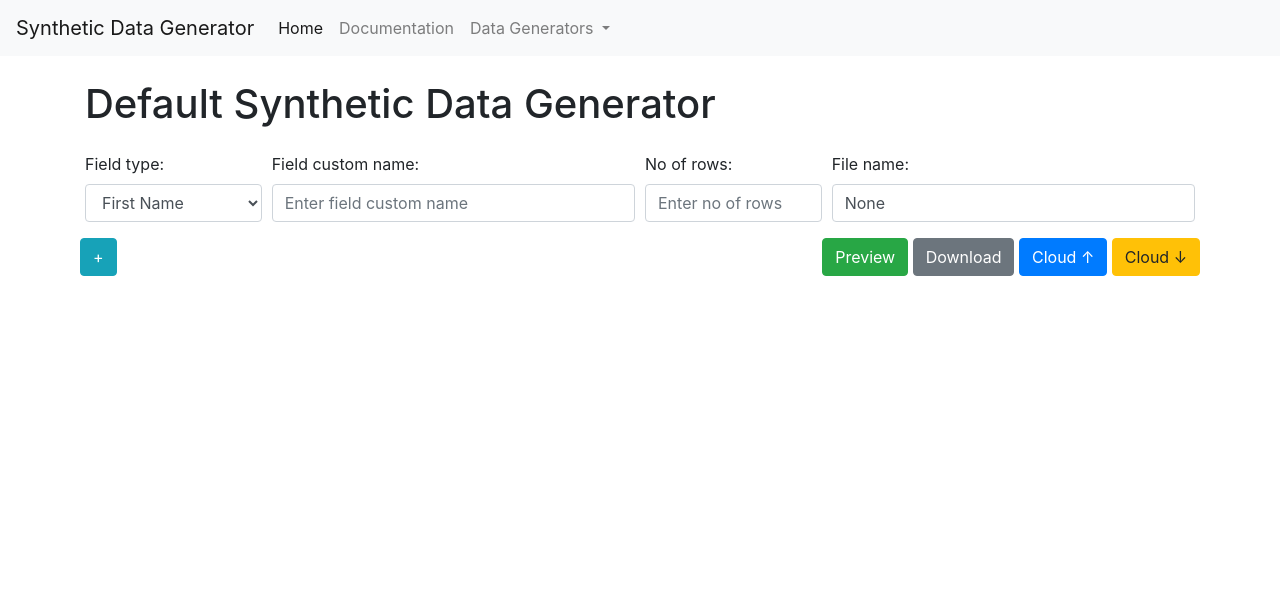
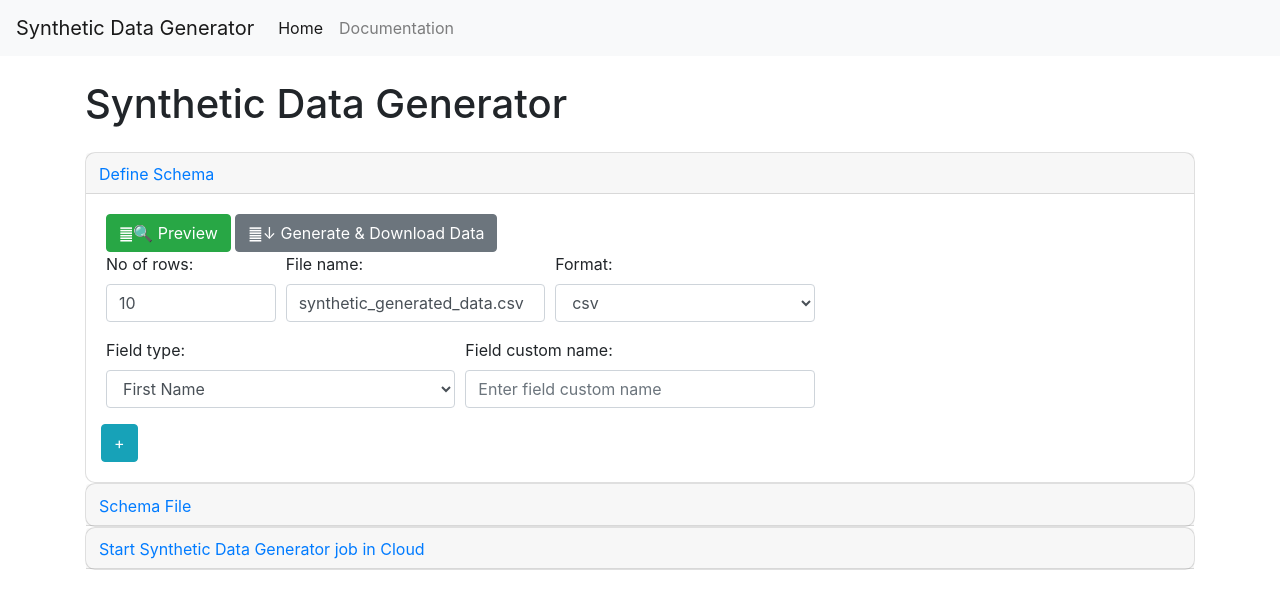
Before and after one commit to koopy4848/synthetic-data-generator, a Flask app: page / in a window 1280 px wide. Shown: the top 609 px of the page. Run offline with Flask 3, Linux system fonts and the light colour scheme; some libraries are stand-ins or nearby versions.

Commit message:
refactor UI

```diff
--- a/run.py
+++ b/run.py
@@ -7,9 +7,7 @@ env = os.environ.get('ENVIRONMENT', 'development')
 
 # Load the corresponding .env file
 if env == 'development':
-    dotenv_path = '.env'
-
-load_dotenv(dotenv_path)
+    load_dotenv()
 
 
 app = create_app()
--- a/webapp/app/__init__.py
+++ b/webapp/app/__init__.py
@@ -1,6 +1,5 @@
 from flask import Flask
 from .default_sdg import default_blueprint
-from .schema_sdg import schema_blueprint
 from .test_sdg import test_blueprint
 
 
@@ -8,5 +7,4 @@ def create_app():
     app = Flask(__name__)
     app.register_blueprint(test_blueprint)
     app.register_blueprint(default_blueprint)
-    app.register_blueprint(schema_blueprint)
     return app
--- a/webapp/app/default_sdg/__init__.py
+++ b/webapp/app/default_sdg/__init__.py
@@ -4,4 +4,4 @@ from flask import Blueprint
 default_blueprint = Blueprint('default_sdg', __name__)
 
 
-from . import default_sdg_views  # This import is necessary to ensure the routes get registered
+from . import default_sdg_views  # noqa: E402
--- a/webapp/app/default_sdg/default_sdg_views.py
+++ b/webapp/app/default_sdg/default_sdg_views.py
@@ -1,16 +1,16 @@
-import os
-from flask import render_template, request, Response, send_file, jsonify, current_app
-from werkzeug.wsgi import FileWrapper
+from flask import render_template, request
 from . import default_blueprint
 from webapp.app.models.fields_definitions import field_definitions
-from webapp.app.utils import fake_row, create_sd_file, upload_schema_file_to_gcs, get_file_from_cloud
+from webapp.app.utils import fake_row, create_data_file, upload_schema_file_to_gcs, respond_with_file, \
+    create_schema_file
 
 
-def extract_data(data_form):
+def extract_data(data_form, enforce_rows_int=False):
     field_data = []
 
     rows = data_form.get('rows')
     file_name = data_form.get('file_name')
+    file_format = data_form.get('file_format')
 
     for key in data_form:
         if key.startswith('field_type_'):
@@ -23,7 +23,7 @@ def extract_data(data_form):
             custom_name = data_form.get(f'custom_name')
             field_data.append((field_type, custom_name))
 
-    return file_name, int(rows), field_data
+    return file_name, file_format, int(rows), field_data
 
 
 @default_blueprint.route('/')
@@ -34,9 +34,9 @@ def default_sdg():
 
 @default_blueprint.route('/preview', methods=['POST'])
 def preview_data():
-    (file_name, rows, field_data) = extract_data(request.form)
+    (file_name, file_format, rows, field_data) = extract_data(request.form)
     faker_methods = [field_definitions[field[0]].faker_method for field in field_data]
-    fake_data = [fake_row(faker_methods) for i in range(0, 10)]
+    fake_data = [fake_row(faker_methods) for _ in range(0, 10)]
     return render_template('preview.html', fake_data=fake_data, file_name=file_name, rows=rows, field_data=field_data,
                            field_definitions=field_definitions)
 
@@ -48,31 +48,29 @@ def documentation():
 
 @default_blueprint.route('/download-data', methods=['POST'])
 def download_file():
-    (file_name, rows, field_data) = extract_data(request.form)
-    local_file_path = create_sd_file(file_name, rows, field_data, field_definitions)
+    (file_name, file_format, rows, field_data) = extract_data(request.form)
+    local_file_path, new_file_name = create_data_file(file_name, file_format, rows, field_data, field_definitions)
 
-    file_handle = open(local_file_path, 'rb')
-    wrapper = FileWrapper(file_handle)\
-
-    response = Response(wrapper, mimetype='text/csv', direct_passthrough=True)
-    response.headers['Content-Disposition'] = f'attachment; filename="{file_name}"'
-
-    # Register a function to be called when the response has finished being sent
-    def cleanup():
-        file_handle.close()  # Close the file
-        try:
-            os.remove(local_file_path)  # Delete the file
-        except Exception as error:
-            current_app.logger.error(f"Error removing file: {error}")
-
-    response.call_on_close(cleanup)
-
-    return response
+    return respond_with_file(new_file_name, local_file_path)
 
 
-@default_blueprint.route('/upload-data-to-cloud', methods=['POST'])
-def upload_data_to_cloud():
-    (file_name, rows, field_data) = extract_data(request.json)
-    file_name = upload_schema_file_to_gcs(file_name, rows, field_data)
+@default_blueprint.route('/download-schema', methods=['POST'])
+def download_schema():
+    (file_name, file_format, rows, field_data) = extract_data(request.json)
 
-    return jsonify({"status": "success", "message": "File uploaded successfully", "filename": file_name})
+    result = create_schema_file(file_name, file_format, rows, field_data)
+
+    return respond_with_file(result["filename"], result["local_file_path"])
+
+
+@default_blueprint.route('/start-sdg', methods=['POST'])
+def start_sdg():
+    (file_name, file_format, rows, field_data) = extract_data(request.json)
+    result = upload_schema_file_to_gcs(file_name, file_format, rows, field_data)
+
+    return result
+
+
+@default_blueprint.route('/upload-schema', methods=['POST'])
+def upload_schema():
+    return
--- a/webapp/app/static/css/style.css
+++ b/webapp/app/static/css/style.css
@@ -1,10 +1,3 @@
-.buttons {
-  position: absolute;
-  top: 0px; /* Adjust the value as needed */
-  right: 0px; /* Adjust the value as needed */
-  /* Other styles like width, height, etc. */
-}
-
 #uploadStatus {
     padding: 10px;
     margin-top: 10px;
@@ -21,3 +14,12 @@
     color: red;
     display: block;
 }
+
+.card {
+    border-radius: 10px; /* Rounded corners */
+}
+
+.card-header {
+    font-size: 1.5em; /* Larger title font */
+    padding: 0px;
+}
--- a/webapp/app/static/js/home.js
+++ b/webapp/app/static/js/default_sdg.js
@@ -32,7 +32,7 @@ document.addEventListener('DOMContentLoaded', (event) => {
 
         // Create DIVs for layout and append the select and input elements
         let selectDiv = document.createElement('div');
-        selectDiv.classList.add('form-group', 'col-md-2');
+        selectDiv.classList.add('form-group', 'col-md-4');
         selectDiv.appendChild(newSelect);
 
         let inputDiv = document.createElement('div');
@@ -68,12 +68,13 @@ document.addEventListener('DOMContentLoaded', (event) => {
         }
     });
 
-    form.addEventListener('submit', function(event) {
+    function validateForm(formAction){
         let isValid = true;
         const rows = document.getElementById('rows');
         const fileName = document.getElementById('file-name');
         const fieldType = document.getElementById('field-type');
 
+        if (formAction != "preview"){
             // Validate number of rows (must be a number and greater than 0)
             if (!rows.value || isNaN(rows.value) || parseInt(rows.value) <= 0) {
                 alert('Please enter a valid number of rows.');
@@ -85,6 +86,7 @@ document.addEventListener('DOMContentLoaded', (event) => {
                 alert('Please enter a file name.');
                 isValid = false;
             }
+        }
 
         // Validate field type (must be selected)
         if (!fieldType.value) {
@@ -92,19 +94,34 @@ document.addEventListener('DOMContentLoaded', (event) => {
             isValid = false;
         }
 
-        // If validation fails, prevent form submission
-        if (!isValid) {
+        return isValid;
+    }
+
+    document.getElementById('previewData-btn').addEventListener('click', function(event) {
+        form.action = routeToPreviewData;
+        if (!validateForm("preview")){
             event.preventDefault();
         }
     });
 
-    document.getElementById('download-btn').addEventListener('click', function() {
-        form.action = '/download';
+    document.getElementById('downloadData-btn').addEventListener('click', function(event) {
+        form.action = routeToDownloadData;
+        if (!validateForm("downloadData")){
+            event.preventDefault();
+        }
     });
-    document.getElementById('preview-btn').addEventListener('click', function() {
-        form.action = '/preview';
+
+    document.getElementById('downloadSchema-btn').addEventListener('click', function(event) {
+        form.action = routeToDownloadSchema;
+        if (!validateForm("downloadSchema")){
+            event.preventDefault();
+        }
     });
-    document.getElementById('cloudUpload-btn').addEventListener('click', function() {
+
+    document.getElementById('startSdg-btn').addEventListener('click', function(event) {
+        if (!validateForm("startSdg")){
+            return;
+        }
         const formData = new FormData(form);
         const requestData = {};
 
@@ -139,9 +156,4 @@ document.addEventListener('DOMContentLoaded', (event) => {
 
         event.preventDefault();
     });
-    document.getElementById('cloudDownload-btn').addEventListener('click', function() {
-        form.action = '/cloudDownload';
 });
-
-
-});
--- a/webapp/app/templates/base.html
+++ b/webapp/app/templates/base.html
@@ -20,15 +20,6 @@
                     </li>
                     <li class="nav-item">
                         <a class="nav-link" href="{{ url_for('default_sdg.documentation') }}">Documentation</a>
-                    </li>
-                    <li class="nav-item dropdown">
-                        <a class="nav-link dropdown-toggle" href="#" id="navbarDropdownMenuLink" role="button" data-toggle="dropdown" aria-haspopup="true" aria-expanded="false">
-                            Data Generators
-                        </a>
-                        <div class="dropdown-menu" aria-labelledby="navbarDropdownMenuLink">
-                            <a class="dropdown-item" href="{{ url_for('default_sdg.default_sdg') }}">Default Synthetic Data Generator</a>
-                            <a class="dropdown-item" href="{{ url_for('schema_sdg.schema_sdg') }}">Schema Data Generator</a>
-                        </div>
                     </li>
                 </ul>
             </div>
--- a/webapp/app/templates/default_sdg.html
+++ b/webapp/app/templates/default_sdg.html
@@ -2,65 +2,160 @@
 
 {% block content %}
 <div class="container mt-4">
-    <h1 class="mb-4">Default Synthetic Data Generator</h1>
+    <h1 class="mb-4">Synthetic Data Generator</h1>
     <form action="{{ url_for('default_sdg.preview_data') }}" method="post" id="data-form">
+        <div class="card">
+            <div class="card-header" id="headingDefineSchema">
+                <h2 class="mb-0">
+                    <button class="btn btn-link" type="button" data-toggle="collapse"
+                            data-target="#collapseDefineSchema" aria-expanded="true"
+                            aria-controls="collapseOne">
+                        Define Schema
+                    </button>
+                </h2>
+            </div>
+
+            <div id="collapseDefineSchema" class="collapse show" aria-labelledby="headingDefineSchema"
+                 data-parent="#data-form">
+                <div class="card-body">
+                    <button form="data-form" type="submit" class="btn btn-success" id="previewData-btn">䷀🔍
+                        Preview
+                    </button>
+                    <button form="data-form" type="submit" class="btn btn-secondary" id="downloadData-btn">䷀↓
+                        Generate &
+                        Download Data
+                    </button>
+
                     <div class="form-row">
                         <div class="form-group col-md-2">
+                            <label for="rows">No of rows:</label>
+                            <input type="number" id="rows" name="rows" class="form-control"
+                                   placeholder="Enter no of rows"
+                                   value="{{ rows if rows else 10 }}">
+                        </div>
+                        <div class="form-group col-md-3">
+                            <label for="file-name">File name:</label>
+                            <input type="text" id="file-name" name="file_name" class="form-control"
+                                   placeholder="Enter file name"
+                                   value="{{ file_name if file_name else 'synthetic_generated_data.csv' }}">
+                        </div>
+                        <div class="form-group col-md-3">
+                            <label for="file_format">Format:</label>
+                            <select name="file_format" id="file_format" class="form-control">
+                                <option value="csv" {% if file_format=='csv' %}selected{% endif %}>csv</option>
+                                <option value="json" {% if file_format=='json' %}selected{% endif %}>json</option>
+                                <option value="ndjson" {% if file_format=='ndjson' %}selected{% endif %}>ndjson</option>
+                            </select>
+                        </div>
+                    </div>
+                    <div class="form-row">
+                        <div class="form-group col-md-4">
                             <label for="field-type">Field type:</label>
                             <select name="field_type" id="field-type" class="form-control">
-                    {% set selected_first_field = field_data[0][0] if field_data and field_data|length > 0 else None %}
+                                {% set selected_first_field = field_data[0][0] if field_data and
+                                field_data|length > 0 else None
+                                %}
                                 {% for field in field_definitions.values() %}
-                    <option value="{{ field.field_id }}" {% if field.field_id == selected_first_field %}selected{% endif %}>{{ field.display }}</option>
+                                <option value="{{ field.field_id }}"
+                                        {% if field.field_id== selected_first_field %}selected{%
+                                        endif %}>{{ field.display }}
+                                </option>
                                 {% endfor %}
                             </select>
                         </div>
                         <div class="form-group col-md-4">
                             <label for="custom-name">Field custom name:</label>
-                {% if field_data and field_data|length > 0 %}
-                    <input type="text" id="custom-name" name="custom_name" placeholder="Enter field custom name" class="form-control" value="{{ field_data[0][1] }}">
-                {% else %}
-                    <input type="text" id="custom-name" name="custom_name" placeholder="Enter field custom name" class="form-control">
-                {% endif %}
-            </div>
-            <div class="form-group col-md-2">
-                <label for="rows">No of rows:</label>
-                <input type="number" id="rows" name="rows" class="form-control" placeholder="Enter no of rows"  value="{{ rows }}">
-            </div>
-            <div class="form-group col-md-4">
-                <label for="file-name">File name:</label>
-                <input type="text" id="file-name" name="file_name" class="form-control" placeholder="Enter file name"  value="{{ file_name }}">
-            </div>
-        </div>
-        <div class="form-row" id="secondRow">
-            <div class="col text-right">
-                <div class="buttons">
-                    <button form="data-form" type="submit" class="btn btn-success" id="preview-btn">Preview</button>
-                    <button form="data-form" type="submit" class="btn btn-secondary" id="download-btn">Download</button>
-                    <button form="data-form" type="button" class="btn btn-primary" id="cloudUpload-btn">Cloud ↑</button>
-                    <button form="data-form" type="submit" class="btn btn-warning" id="cloudDownload-btn">Cloud ↓</button>
-                </div>
+                            <input type="text" id="custom-name" name="custom_name"
+                                   placeholder="Enter field custom name"
+                                   class="form-control" {% if field_data and field_data|length> 0 %}value="{{
+                            field_data[0][1]
+                            }}" {% endif %}>
                         </div>
                     </div>
                     <div id="fields">
                         {% for field in field_data[1:] %}
                         <div class="form-row">
                             <div class="form-group col-md-2">
-                    <select name="field_type_{{ loop.index0 }}" id="field-type-{{ loop.index0 }}" class="form-control">
+                                <select name="field_type_{{ loop.index0 }}" id="field-type-{{ loop.index0 }}"
+                                        class="form-control">
                                     {% for field_def in field_definitions.values() %}
-                        <option value="{{ field_def.field_id }}" {% if field[0] == field_def.field_id %}selected{% endif %}>{{ field_def.display }}</option>
+                                    <option value="{{ field_def.field_id }}" {% if field[0]== field_def.field_id
+                                            %}selected{%
+                                            endif %}>{{ field_def.display }}
+                                    </option>
                                     {% endfor %}
                                 </select>
                             </div>
                             <div class="form-group col-md-4">
-                    <input type="text" id="custom-name-{{ loop.index0 }}" name="custom_name_{{ loop.index0 }}" value="{{ field[1] }}" class="form-control" placeholder="Enter field custom name">
+                                <input type="text" id="custom-name-{{ loop.index0 }}"
+                                       name="custom_name_{{ loop.index0 }}"
+                                       value="{{ field[1] }}" class="form-control"
+                                       placeholder="Enter field custom name">
                             </div>
-                <div class="form-group col-md-1"><button type="button" class="btn btn-danger delete-field-button">X</button>
+                            <div class="form-group col-md-1">
+                                <button type="button" class="btn btn-danger delete-field-button">X</button>
                             </div>
                         </div>
                         {% endfor %}
                     </div>
                     <div class="form-row">
                         <button type="button" class="btn btn-info add-field-button">+</button>
+                    </div>
+
+                </div>
+            </div>
+        </div>
+        <div class="card">
+            <div class="card-header" id="headingGenerate">
+                <h2 class="mb-0">
+                    <button class="btn btn-link collapsed" type="button" data-toggle="collapse"
+                            data-target="#collapseTwo" aria-expanded="false" aria-controls="collapseOne">Schema
+                        File
+                    </button>
+                </h2>
+            </div>
+
+            <div id="collapseTwo" class="collapse" aria-labelledby="headingOne" data-parent="#data-form">
+                <div class="card-body">
+
+                    <div class="form-row">
+                        <div class="col">
+                            <button form="data-form" type="button" class="btn btn-primary"
+                                    id="downloadSchema-btn">↓ Download Schema
+                            </button>
+                        </div>
+                        <div class="col">
+                            <button form="data-form" type="button" class="btn btn-primary"
+                                    id="uploadSchema-btn">↑ Load Schema
+                            </button>
+                        </div>
+                        <div class="form-group col-md-6">
+                            <label for="schema">Schema file:</label>
+                            <input type="file" id="schema" name="schema" placeholder="Enter path to schema"
+                                   class="form-control">
+                        </div>
+                    </div>
+
+                </div>
+            </div>
+        </div>
+        <div class="card">
+            <div class="card-header" id="headingOne">
+                <h2 class="mb-0">
+                    <button class="btn btn-link collapsed " type="button" data-toggle="collapse"
+                            data-target="#collapseOne" aria-expanded="false" aria-controls="collapseOne">
+                        Start Synthetic Data Generator job in Cloud
+                    </button>
+                </h2>
+            </div>
+
+            <div id="collapseOne" class="collapse" aria-labelledby="headingOne" data-parent="#data-form">
+                <div class="card-body">
+                    <button form="data-form" type="submit" class="btn btn-warning" id="startSdg-btn">☁䷀
+                        Start SDG Job in Cloud based on schema
+                    </button>
+                </div>
+            </div>
         </div>
     </form>
 </div>
@@ -75,5 +170,18 @@
 {% endblock %}
 
 {% block scripts %}
-<script src="{{ url_for('static', filename='js/home.js') }}"></script>
+<script type="text/javascript">
+    const routeToPreviewData = '{{ url_for('default_sdg.preview_data') }}';
+    const routeToDownloadData = '{{ url_for('default_sdg.download_file') }}';
+    const routeToDownloadSchema = '{{ url_for('default_sdg.download_schema') }}';
+    const routeToUploadSchema = '{{ url_for('default_sdg.upload_schema') }}';
+    const routeToStartSdgJob = '{{ url_for('default_sdg.start_sdg') }}';
+
+
+
+
+
+
+</script>
+<script src="{{ url_for('static', filename='js/default_sdg.js') }}"></script>
 {% endblock %}
--- a/webapp/app/test_sdg/__init__.py
+++ b/webapp/app/test_sdg/__init__.py
@@ -2,4 +2,4 @@ from flask import Blueprint
 
 test_blueprint = Blueprint('test', __name__)
 
-from . import views  # This import is necessary to ensure the routes get registered
+from . import views  # noqa: E402
```
Also changed, not shown: webapp/app/schema_sdg/__init__.py (deleted, +0 -7 lines), webapp/app/schema_sdg/schema_sdg_views.py (deleted, +0 -56 lines), webapp/app/templates/documentation.html (+5 -9 lines), webapp/app/utils.py (+139 -22 lines), webapp/app/test_sdg/views.py (line endings or trailing spaces), webapp/config.py (line endings or trailing spaces). Lines whose indentation alone changed are shown as unchanged.
